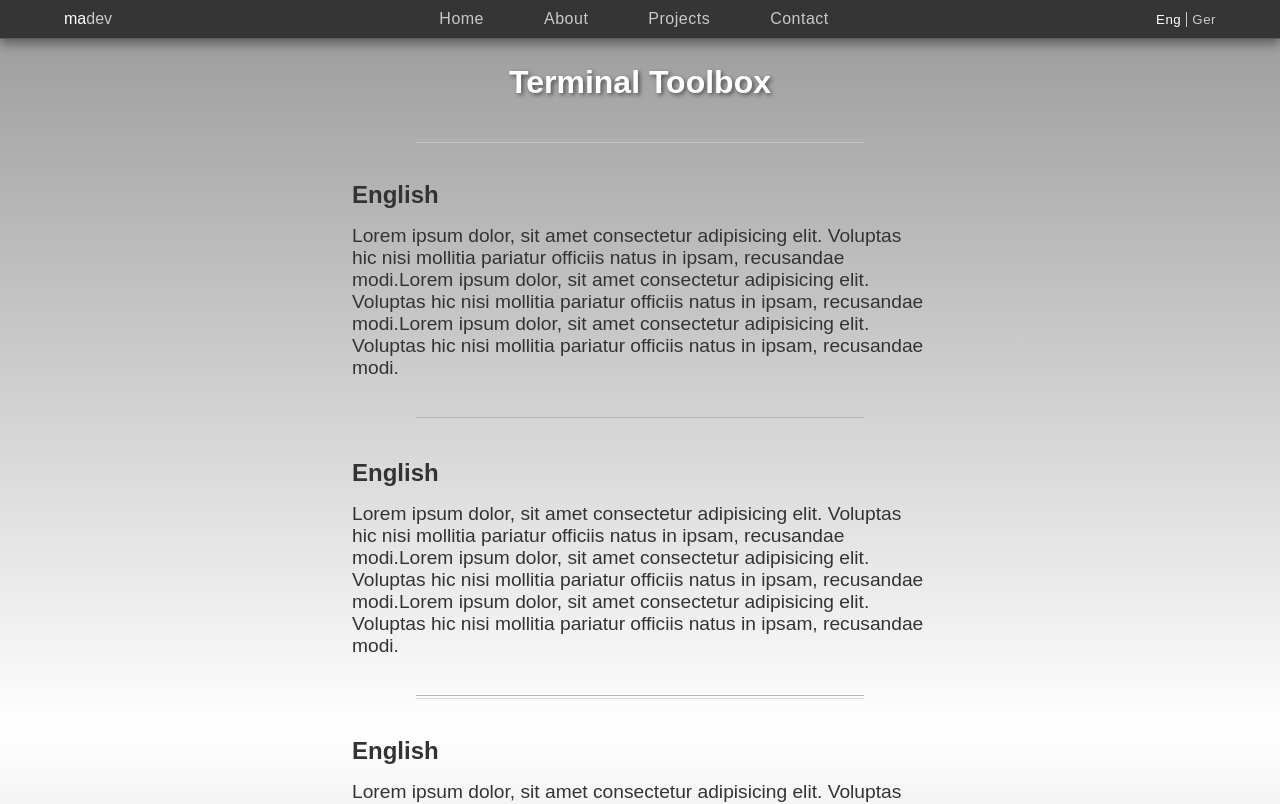
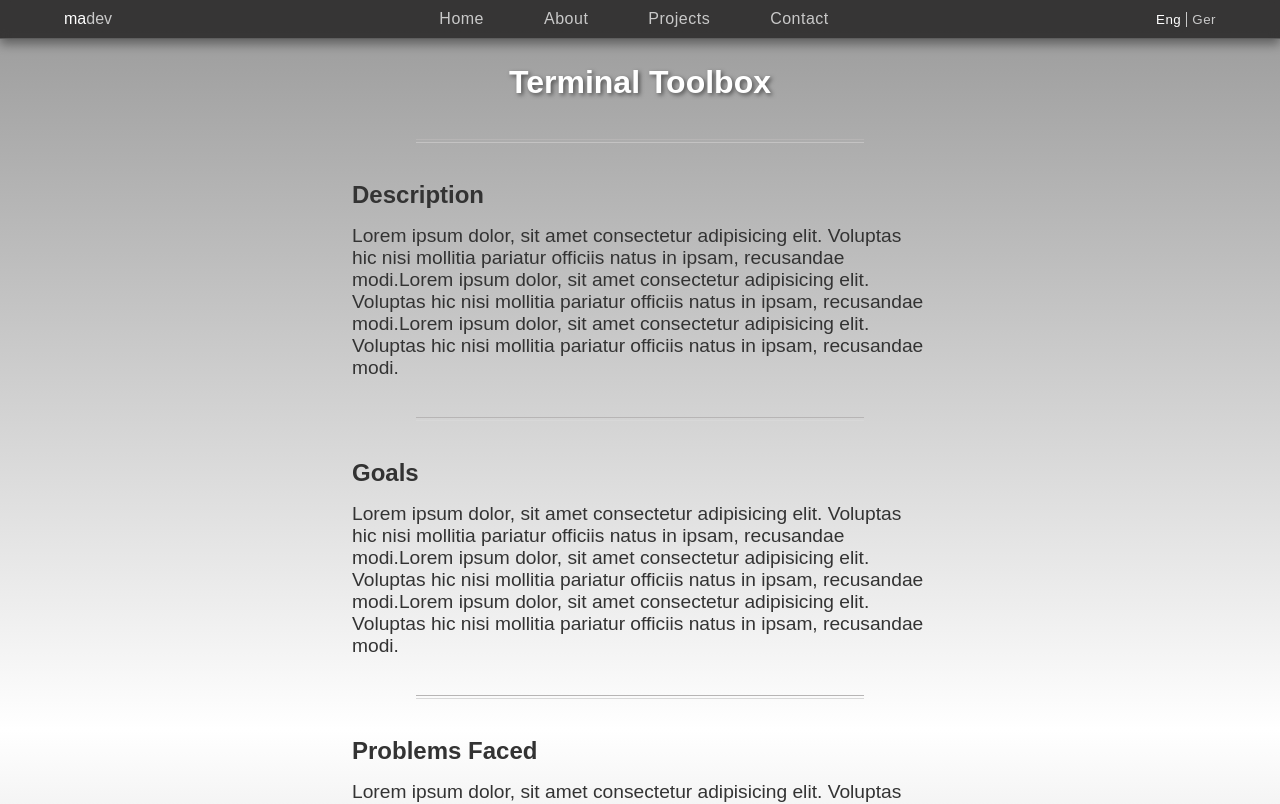
Before and after one commit to miles-advani/Portfolio, a React (Vite) app: page /blog/project003 in a window 1280 px wide. Shown: the top 804 px of the page. Built offline with nearby package versions, Linux system fonts and the light colour scheme; no server answers; some icons are missing.

Commit message:
Added hashlink for the home link

```diff
--- a/src/assets/data/projectCollaborationsDataEnglish.json
+++ b/src/assets/data/projectCollaborationsDataEnglish.json
@@ -12,19 +12,19 @@
     "collaborators": ["Miles Advani", "Miles Advani"],
     "blogPosts": [
       {
-        "header": "English",
+        "header": "Description",
         "content": "Lorem ipsum dolor, sit amet consectetur adipisicing elit. Voluptas hic nisi mollitia pariatur officiis natus in ipsam, recusandae modi.Lorem ipsum dolor, sit amet consectetur adipisicing elit. Voluptas hic nisi mollitia pariatur officiis natus in ipsam, recusandae modi.Lorem ipsum dolor, sit amet consectetur adipisicing elit. Voluptas hic nisi mollitia pariatur officiis natus in ipsam, recusandae modi."
       },
       {
-        "header": "English",
+        "header": "Goals",
         "content": "Lorem ipsum dolor, sit amet consectetur adipisicing elit. Voluptas hic nisi mollitia pariatur officiis natus in ipsam, recusandae modi.Lorem ipsum dolor, sit amet consectetur adipisicing elit. Voluptas hic nisi mollitia pariatur officiis natus in ipsam, recusandae modi.Lorem ipsum dolor, sit amet consectetur adipisicing elit. Voluptas hic nisi mollitia pariatur officiis natus in ipsam, recusandae modi."
       },
       {
-        "header": "English",
+        "header": "Problems Faced",
         "content": "Lorem ipsum dolor, sit amet consectetur adipisicing elit. Voluptas hic nisi mollitia pariatur officiis natus in ipsam, recusandae modi.Lorem ipsum dolor, sit amet consectetur adipisicing elit. Voluptas hic nisi mollitia pariatur officiis natus in ipsam, recusandae modi.Lorem ipsum dolor, sit amet consectetur adipisicing elit. Voluptas hic nisi mollitia pariatur officiis natus in ipsam, recusandae modi."
       },
       {
-        "header": "English",
+        "header": "Future Plans",
         "content": "Lorem ipsum dolor, sit amet consectetur adipisicing elit. Voluptas hic nisi mollitia pariatur officiis natus in ipsam, recusandae modi.Lorem ipsum dolor, sit amet consectetur adipisicing elit. Voluptas hic nisi mollitia pariatur officiis natus in ipsam, recusandae modi.Lorem ipsum dolor, sit amet consectetur adipisicing elit. Voluptas hic nisi mollitia pariatur officiis natus in ipsam, recusandae modi."
       }
     ]
@@ -39,26 +39,25 @@
     "codeLink": "https://github.com/miles-advani/Tic-Tac-Toe-Game",
     "previewLink": "",
     "githubLinks": [
-      "https://github.com/MilesAdvani",
       "https://github.com/MilesAdvani"
     ],
-    "collaborators": ["Miles Advani", "Miles Advani"],
+    "collaborators": ["Miles Advani"],
     "blogPosts": [
       {
-        "header": "English",
+        "header": "Description",
         "content": "Lorem ipsum dolor, sit amet consectetur adipisicing elit. Voluptas hic nisi mollitia pariatur officiis natus in ipsam, recusandae modi.Lorem ipsum dolor, sit amet consectetur adipisicing elit. Voluptas hic nisi mollitia pariatur officiis natus in ipsam, recusandae modi.Lorem ipsum dolor, sit amet consectetur adipisicing elit. Voluptas hic nisi mollitia pariatur officiis natus in ipsam, recusandae modi."
       },
       {
-        "header": "English",
+        "header": "Goals",
         "content": "Lorem ipsum dolor, sit amet consectetur adipisicing elit. Voluptas hic nisi mollitia pariatur officiis natus in ipsam, recusandae modi.Lorem ipsum dolor, sit amet consectetur adipisicing elit. Voluptas hic nisi mollitia pariatur officiis natus in ipsam, recusandae modi.Lorem ipsum dolor, sit amet consectetur adipisicing elit. Voluptas hic nisi mollitia pariatur officiis natus in ipsam, recusandae modi."
       },
       {
-        "header": "English",
-        "content": "Lorem ipsum dolor, sit amet consectetur adipisicing elit. Voluptas hic nisi mollitia pariatur officiis natus in ipsam, recusandae modi.Lorem ipsum dolor, sit amet consectetur adipisicing elit. Voluptas hic nisi mollitia pariatur officiis natus in ipsam, recusandae modi.Lorem ipsum dolor, sit amet consectetur adipisicing elit. Voluptas hic nisi mollitia pariatur officiis natus in ipsam, recusandae modi."
+        "header": "",
+        "content": ""
       },
       {
-        "header": "English",
-        "content": "Lorem ipsum dolor, sit amet consectetur adipisicing elit. Voluptas hic nisi mollitia pariatur officiis natus in ipsam, recusandae modi.Lorem ipsum dolor, sit amet consectetur adipisicing elit. Voluptas hic nisi mollitia pariatur officiis natus in ipsam, recusandae modi.Lorem ipsum dolor, sit amet consectetur adipisicing elit. Voluptas hic nisi mollitia pariatur officiis natus in ipsam, recusandae modi."
+        "header": "",
+        "content": ""
       }
     ]
   }
--- a/src/assets/data/projectCollaborationsDataGerman.json
+++ b/src/assets/data/projectCollaborationsDataGerman.json
@@ -15,19 +15,19 @@
     "collaborators": ["Miles Advani", "Miles Advani"],
     "blogPosts": [
       {
-        "header": "Deutsch",
+        "header": "Beschreibung",
         "content": "Lorem ipsum dolor, sit amet consectetur adipisicing elit. Voluptas hic nisi mollitia pariatur officiis natus in ipsam, recusandae modi.Lorem ipsum dolor, sit amet consectetur adipisicing elit. Voluptas hic nisi mollitia pariatur officiis natus in ipsam, recusandae modi.Lorem ipsum dolor, sit amet consectetur adipisicing elit. Voluptas hic nisi mollitia pariatur officiis natus in ipsam, recusandae modi."
       },
       {
-        "header": "Deutsch",
+        "header": "Ziele",
         "content": "Lorem ipsum dolor, sit amet consectetur adipisicing elit. Voluptas hic nisi mollitia pariatur officiis natus in ipsam, recusandae modi.Lorem ipsum dolor, sit amet consectetur adipisicing elit. Voluptas hic nisi mollitia pariatur officiis natus in ipsam, recusandae modi.Lorem ipsum dolor, sit amet consectetur adipisicing elit. Voluptas hic nisi mollitia pariatur officiis natus in ipsam, recusandae modi."
       },
       {
-        "header": "Deutsch",
+        "header": "Probleme und Lösungen",
         "content": "Lorem ipsum dolor, sit amet consectetur adipisicing elit. Voluptas hic nisi mollitia pariatur officiis natus in ipsam, recusandae modi.Lorem ipsum dolor, sit amet consectetur adipisicing elit. Voluptas hic nisi mollitia pariatur officiis natus in ipsam, recusandae modi.Lorem ipsum dolor, sit amet consectetur adipisicing elit. Voluptas hic nisi mollitia pariatur officiis natus in ipsam, recusandae modi."
       },
       {
-        "header": "Deutsch",
+        "header": "Zukünftige Pläne",
         "content": "Lorem ipsum dolor, sit amet consectetur adipisicing elit. Voluptas hic nisi mollitia pariatur officiis natus in ipsam, recusandae modi.Lorem ipsum dolor, sit amet consectetur adipisicing elit. Voluptas hic nisi mollitia pariatur officiis natus in ipsam, recusandae modi.Lorem ipsum dolor, sit amet consectetur adipisicing elit. Voluptas hic nisi mollitia pariatur officiis natus in ipsam, recusandae modi."
       }
     ]
@@ -48,20 +48,20 @@
     "collaborators": ["Miles Advani", "Miles Advani"],
     "blogPosts": [
       {
-        "header": "Deutsch",
+        "header": "Beschreibung",
         "content": "Lorem ipsum dolor, sit amet consectetur adipisicing elit. Voluptas hic nisi mollitia pariatur officiis natus in ipsam, recusandae modi.Lorem ipsum dolor, sit amet consectetur adipisicing elit. Voluptas hic nisi mollitia pariatur officiis natus in ipsam, recusandae modi.Lorem ipsum dolor, sit amet consectetur adipisicing elit. Voluptas hic nisi mollitia pariatur officiis natus in ipsam, recusandae modi."
       },
       {
-        "header": "Deutsch",
+        "header": "Ziele",
         "content": "Lorem ipsum dolor, sit amet consectetur adipisicing elit. Voluptas hic nisi mollitia pariatur officiis natus in ipsam, recusandae modi.Lorem ipsum dolor, sit amet consectetur adipisicing elit. Voluptas hic nisi mollitia pariatur officiis natus in ipsam, recusandae modi.Lorem ipsum dolor, sit amet consectetur adipisicing elit. Voluptas hic nisi mollitia pariatur officiis natus in ipsam, recusandae modi."
       },
       {
-        "header": "Deutsch",
-        "content": "Lorem ipsum dolor, sit amet consectetur adipisicing elit. Voluptas hic nisi mollitia pariatur officiis natus in ipsam, recusandae modi.Lorem ipsum dolor, sit amet consectetur adipisicing elit. Voluptas hic nisi mollitia pariatur officiis natus in ipsam, recusandae modi.Lorem ipsum dolor, sit amet consectetur adipisicing elit. Voluptas hic nisi mollitia pariatur officiis natus in ipsam, recusandae modi."
+        "header": "",
+        "content": ""
       },
       {
-        "header": "Deutsch",
-        "content": "Lorem ipsum dolor, sit amet consectetur adipisicing elit. Voluptas hic nisi mollitia pariatur officiis natus in ipsam, recusandae modi.Lorem ipsum dolor, sit amet consectetur adipisicing elit. Voluptas hic nisi mollitia pariatur officiis natus in ipsam, recusandae modi.Lorem ipsum dolor, sit amet consectetur adipisicing elit. Voluptas hic nisi mollitia pariatur officiis natus in ipsam, recusandae modi."
+        "header": "",
+        "content": ""
       }
     ]
   }
--- a/src/assets/data/projectDataEnglish.json
+++ b/src/assets/data/projectDataEnglish.json
@@ -10,19 +10,19 @@
     "previewLink": "",
     "blogPosts": [
       {
-        "header": "English",
+        "header": "Description",
         "content": "Lorem ipsum dolor, sit amet consectetur adipisicing elit. Voluptas hic nisi mollitia pariatur officiis natus in ipsam, recusandae modi.Lorem ipsum dolor, sit amet consectetur adipisicing elit. Voluptas hic nisi mollitia pariatur officiis natus in ipsam, recusandae modi.Lorem ipsum dolor, sit amet consectetur adipisicing elit. Voluptas hic nisi mollitia pariatur officiis natus in ipsam, recusandae modi."
       },
       {
-        "header": "English",
+        "header": "Goals",
         "content": "Lorem ipsum dolor, sit amet consectetur adipisicing elit. Voluptas hic nisi mollitia pariatur officiis natus in ipsam, recusandae modi.Lorem ipsum dolor, sit amet consectetur adipisicing elit. Voluptas hic nisi mollitia pariatur officiis natus in ipsam, recusandae modi.Lorem ipsum dolor, sit amet consectetur adipisicing elit. Voluptas hic nisi mollitia pariatur officiis natus in ipsam, recusandae modi."
       },
       {
-        "header": "English",
+        "header": "Problems Faced",
         "content": "Lorem ipsum dolor, sit amet consectetur adipisicing elit. Voluptas hic nisi mollitia pariatur officiis natus in ipsam, recusandae modi.Lorem ipsum dolor, sit amet consectetur adipisicing elit. Voluptas hic nisi mollitia pariatur officiis natus in ipsam, recusandae modi.Lorem ipsum dolor, sit amet consectetur adipisicing elit. Voluptas hic nisi mollitia pariatur officiis natus in ipsam, recusandae modi."
       },
       {
-        "header": "English",
+        "header": "Future Plans",
         "content": "Lorem ipsum dolor, sit amet consectetur adipisicing elit. Voluptas hic nisi mollitia pariatur officiis natus in ipsam, recusandae modi.Lorem ipsum dolor, sit amet consectetur adipisicing elit. Voluptas hic nisi mollitia pariatur officiis natus in ipsam, recusandae modi.Lorem ipsum dolor, sit amet consectetur adipisicing elit. Voluptas hic nisi mollitia pariatur officiis natus in ipsam, recusandae modi."
       }
     ]
@@ -39,19 +39,19 @@
     "previewLink": "",
     "blogPosts": [
       {
-        "header": "English",
+        "header": "Description",
         "content": "Lorem ipsum dolor, sit amet consectetur adipisicing elit. Voluptas hic nisi mollitia pariatur officiis natus in ipsam, recusandae modi.Lorem ipsum dolor, sit amet consectetur adipisicing elit. Voluptas hic nisi mollitia pariatur officiis natus in ipsam, recusandae modi.Lorem ipsum dolor, sit amet consectetur adipisicing elit. Voluptas hic nisi mollitia pariatur officiis natus in ipsam, recusandae modi."
       },
       {
-        "header": "English",
+        "header": "Goals",
         "content": "Lorem ipsum dolor, sit amet consectetur adipisicing elit. Voluptas hic nisi mollitia pariatur officiis natus in ipsam, recusandae modi.Lorem ipsum dolor, sit amet consectetur adipisicing elit. Voluptas hic nisi mollitia pariatur officiis natus in ipsam, recusandae modi.Lorem ipsum dolor, sit amet consectetur adipisicing elit. Voluptas hic nisi mollitia pariatur officiis natus in ipsam, recusandae modi."
       },
       {
-        "header": "English",
+        "header": "Problems Faced",
         "content": "Lorem ipsum dolor, sit amet consectetur adipisicing elit. Voluptas hic nisi mollitia pariatur officiis natus in ipsam, recusandae modi.Lorem ipsum dolor, sit amet consectetur adipisicing elit. Voluptas hic nisi mollitia pariatur officiis natus in ipsam, recusandae modi.Lorem ipsum dolor, sit amet consectetur adipisicing elit. Voluptas hic nisi mollitia pariatur officiis natus in ipsam, recusandae modi."
       },
       {
-        "header": "English",
+        "header": "Future Plans",
         "content": "Lorem ipsum dolor, sit amet consectetur adipisicing elit. Voluptas hic nisi mollitia pariatur officiis natus in ipsam, recusandae modi.Lorem ipsum dolor, sit amet consectetur adipisicing elit. Voluptas hic nisi mollitia pariatur officiis natus in ipsam, recusandae modi.Lorem ipsum dolor, sit amet consectetur adipisicing elit. Voluptas hic nisi mollitia pariatur officiis natus in ipsam, recusandae modi."
       }
     ]
@@ -68,19 +68,19 @@
     "previewLink": "",
     "blogPosts": [
       {
-        "header": "English",
+        "header": "Description",
         "content": "Lorem ipsum dolor, sit amet consectetur adipisicing elit. Voluptas hic nisi mollitia pariatur officiis natus in ipsam, recusandae modi.Lorem ipsum dolor, sit amet consectetur adipisicing elit. Voluptas hic nisi mollitia pariatur officiis natus in ipsam, recusandae modi.Lorem ipsum dolor, sit amet consectetur adipisicing elit. Voluptas hic nisi mollitia pariatur officiis natus in ipsam, recusandae modi."
       },
       {
-        "header": "English",
+        "header": "Goals",
         "content": "Lorem ipsum dolor, sit amet consectetur adipisicing elit. Voluptas hic nisi mollitia pariatur officiis natus in ipsam, recusandae modi.Lorem ipsum dolor, sit amet consectetur adipisicing elit. Voluptas hic nisi mollitia pariatur officiis natus in ipsam, recusandae modi.Lorem ipsum dolor, sit amet consectetur adipisicing elit. Voluptas hic nisi mollitia pariatur officiis natus in ipsam, recusandae modi."
       },
       {
-        "header": "English",
+        "header": "Problems Faced",
         "content": "Lorem ipsum dolor, sit amet consectetur adipisicing elit. Voluptas hic nisi mollitia pariatur officiis natus in ipsam, recusandae modi.Lorem ipsum dolor, sit amet consectetur adipisicing elit. Voluptas hic nisi mollitia pariatur officiis natus in ipsam, recusandae modi.Lorem ipsum dolor, sit amet consectetur adipisicing elit. Voluptas hic nisi mollitia pariatur officiis natus in ipsam, recusandae modi."
       },
       {
-        "header": "English",
+        "header": "Future Plans",
         "content": "Lorem ipsum dolor, sit amet consectetur adipisicing elit. Voluptas hic nisi mollitia pariatur officiis natus in ipsam, recusandae modi.Lorem ipsum dolor, sit amet consectetur adipisicing elit. Voluptas hic nisi mollitia pariatur officiis natus in ipsam, recusandae modi.Lorem ipsum dolor, sit amet consectetur adipisicing elit. Voluptas hic nisi mollitia pariatur officiis natus in ipsam, recusandae modi."
       }
     ]
--- a/src/components/blog-post/BlogPost.jsx
+++ b/src/components/blog-post/BlogPost.jsx
@@ -1,10 +1,25 @@
+// import "./BlogPost.css";
+
+// export default function BlogPost({ header, content }) {
+
+//   return (
+//     <div className="blog-post">
+//       <h2 className="blog-post-header">{header}</h2>
+//       <p>{content}</p>
+//     </div>
+//   );
+// }
 import "./BlogPost.css";
 
 export default function BlogPost({ header, content }) {
+  if (!header && !content) {
+    return null;
+  }
+
   return (
     <div className="blog-post">
-      <h2 className="blog-post-header">{header}</h2>
-      <p>{content}</p>
+      {header && <h2 className="blog-post-header">{header}</h2>}
+      {content && <p>{content}</p>}
     </div>
   );
 }
--- a/src/components/main-menu/MainMenu.jsx
+++ b/src/components/main-menu/MainMenu.jsx
@@ -10,7 +10,7 @@ export default function MainMenu() {
   return (
     <ul className="menu">
      <li>
-        <Link to="/">{menuLinks.home}</Link>
+        <Link to="/#top">{menuLinks.home}</Link>
       </li>
       <li>
         <Link smooth to="/#about-me">
```
Also changed, not shown: src/assets/data/projectDataGerman.json (+8 -8 lines).
